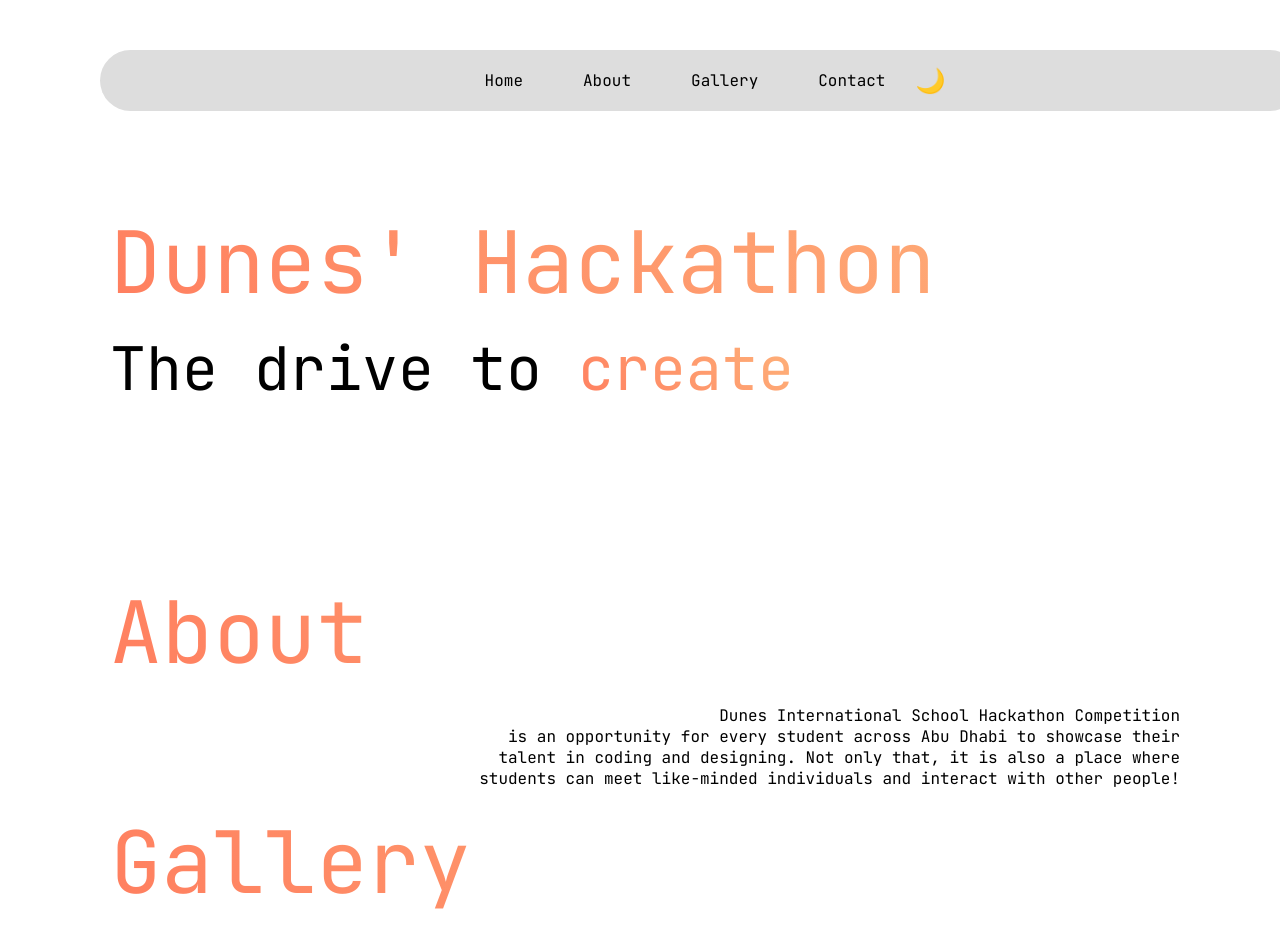
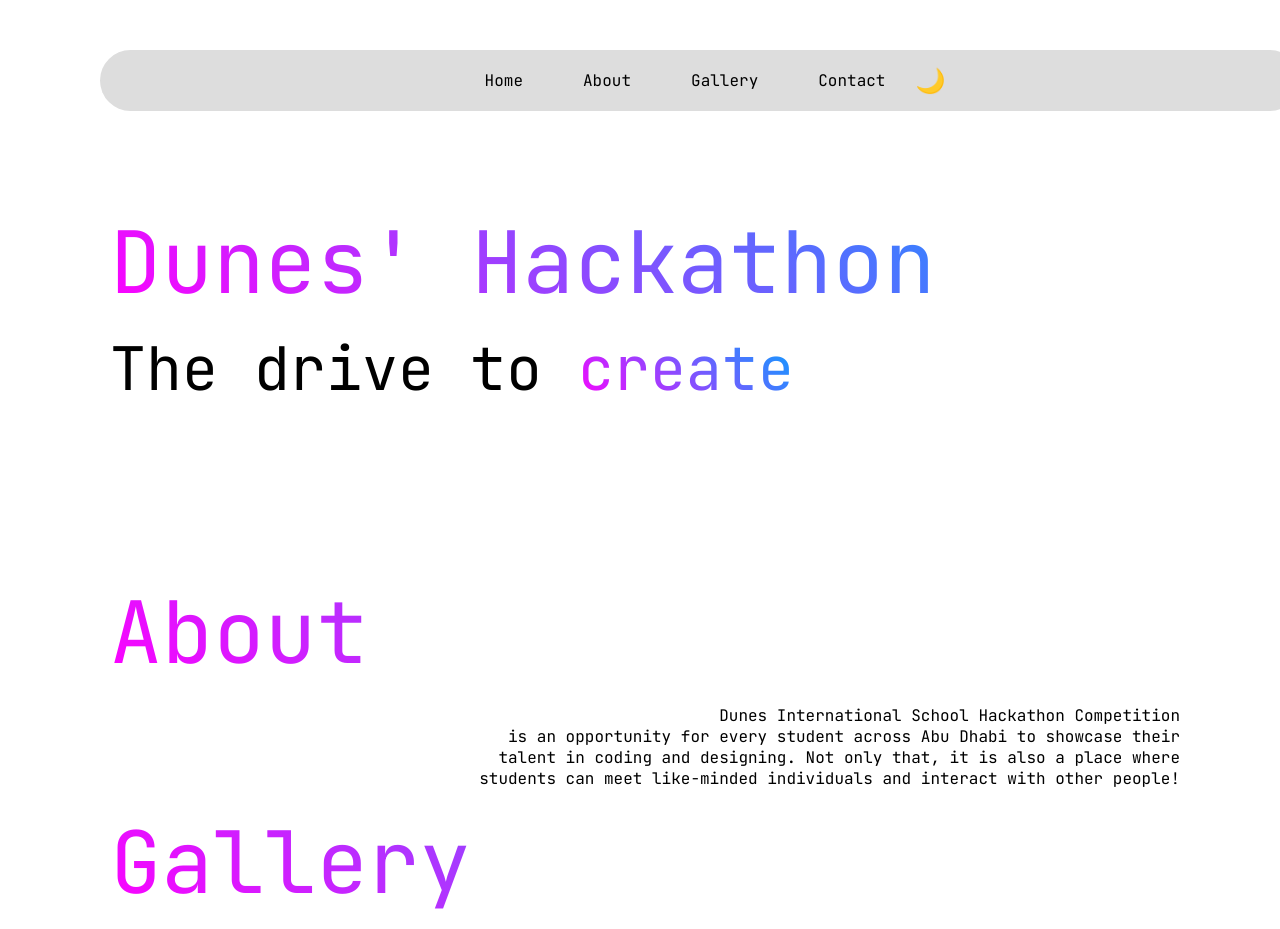
Before and after one commit to PhantomDaDev/dis-hackathon, a plain HTML site: page index.html in a window 1280 px wide. Both pictures are taken after a click on the button "☀️". Drawn offline with Linux system fonts and the light colour scheme.

Commit message:
Update index.css

```diff
--- a/index.css
+++ b/index.css
@@ -15,8 +15,8 @@ body.light-mode {
   --text-color: #000;
   --nav-background-color: #ddd;
   --link-color: #000;
-  --gradient-start: #ff7e5f;
-  --gradient-end: #feb47b;
+  --gradient-start: #ff00ff;
+  --gradient-end: #00a6ff;
 }
 
 body {
```
